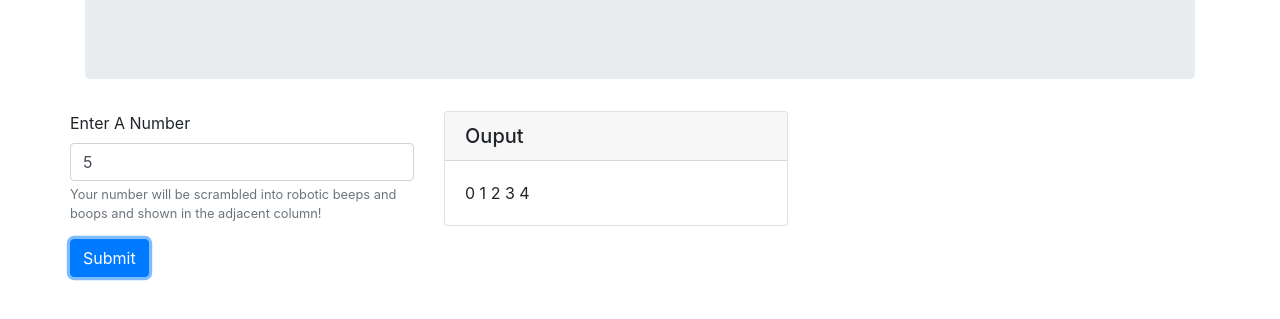
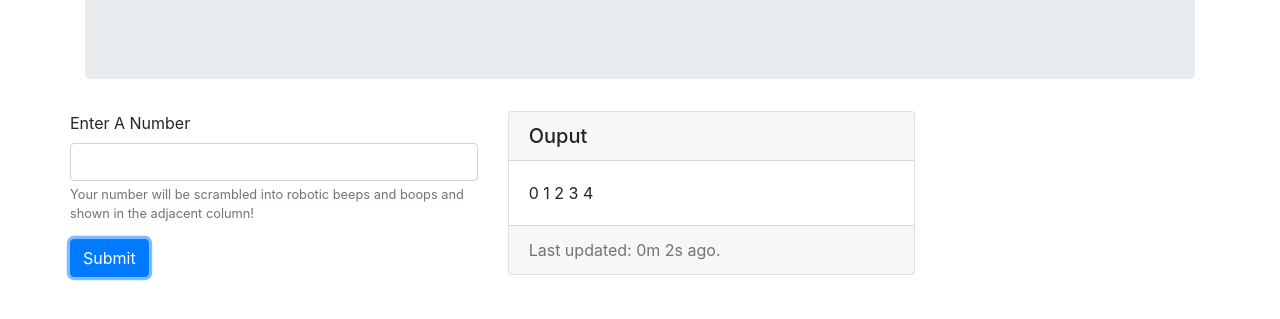
Before and after one commit to protatodev/beep-boop, a plain HTML site: page index.html in a window 1280 px wide. Both pictures are taken after typing "5" into the empty fields and a click on the button "Submit". Shown: the part 145-464 px from the top of the page. Drawn offline with Linux system fonts and the light colour scheme.

Commit message:
implement timer feature

```diff
--- a/index.html
+++ b/index.html
@@ -43,6 +43,8 @@
             <div class="card-body">
               <p class="card-text" id="output"></p>
             </div>
+            <div class="card-footer text-muted" id="outputFooter">
+            </div>
           </div>
         </div>
         <!-- End output column -->
--- a/js/scripts.js
+++ b/js/scripts.js
@@ -30,6 +30,23 @@ function scramble(number) {
 
 }
 
+/*
+Display a running time console that shows the elapse time since the last submission.
+*/
+function startTimer() {
+  var seconds = 0;
+  var minutes = 0;
+
+  var timer = setInterval(function() {
+    seconds++;
+
+    // Display the result in the element with id="outputFooter"
+    document.getElementById("outputFooter").innerHTML = "Last updated: " + parseInt(seconds / 60) + "m " + (seconds % 60) + "s " + "ago.";
+
+  }, 1000);
+
+}
+
 // Front End Function(s)
 // Display default error message if input is divisible by 3
 function displayError() {
@@ -54,7 +71,8 @@ function displayOutput(number) {
 
 function clearFields() {
   var form = document.getElementById("entryForm");
-  $("p#output").val("");
+  $("p#output").html("");
+  $("#outputFooter").html("");
   form.reset();
 }
 
@@ -64,7 +82,9 @@ $(document).ready(function() {
   $("#entryForm").submit(function(event) {
     event.preventDefault();
     var number = ($("input#numberInput").val());
+    clearFields();
     scramble(number);
+    startTimer();
   });
 
 });
```
